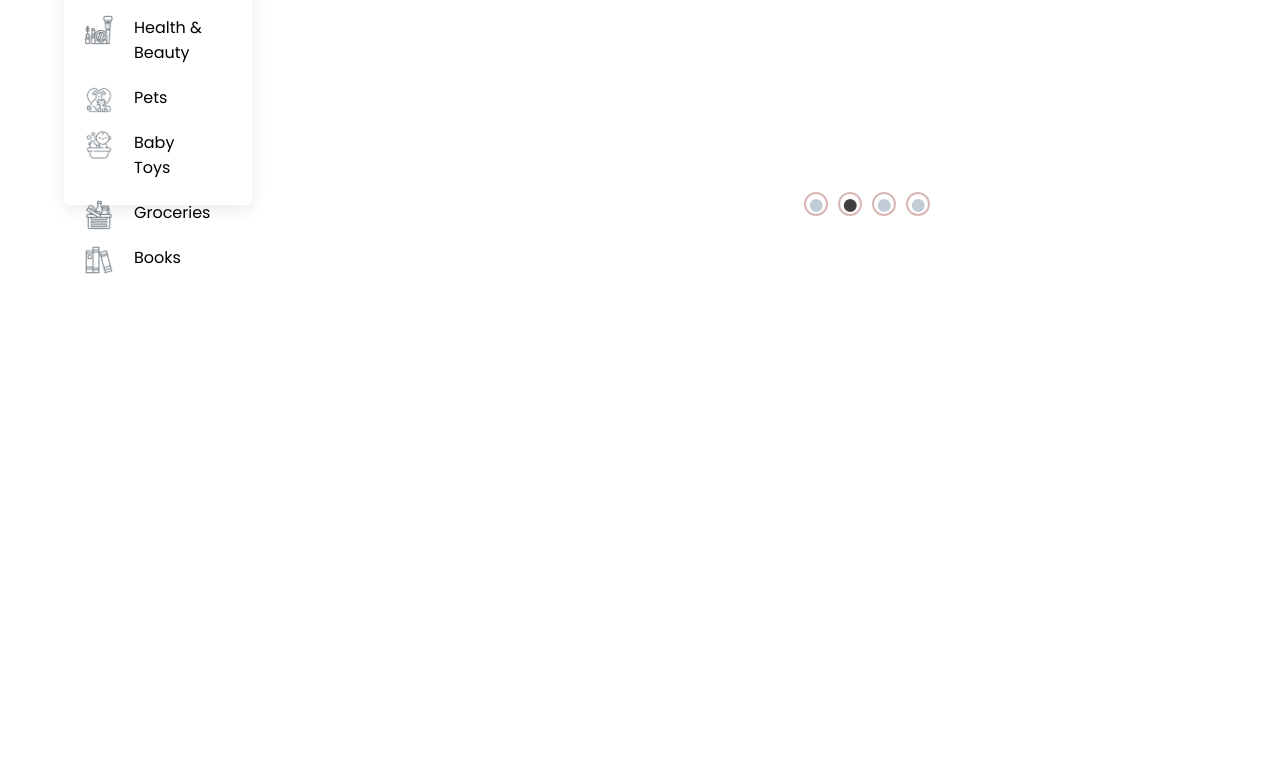
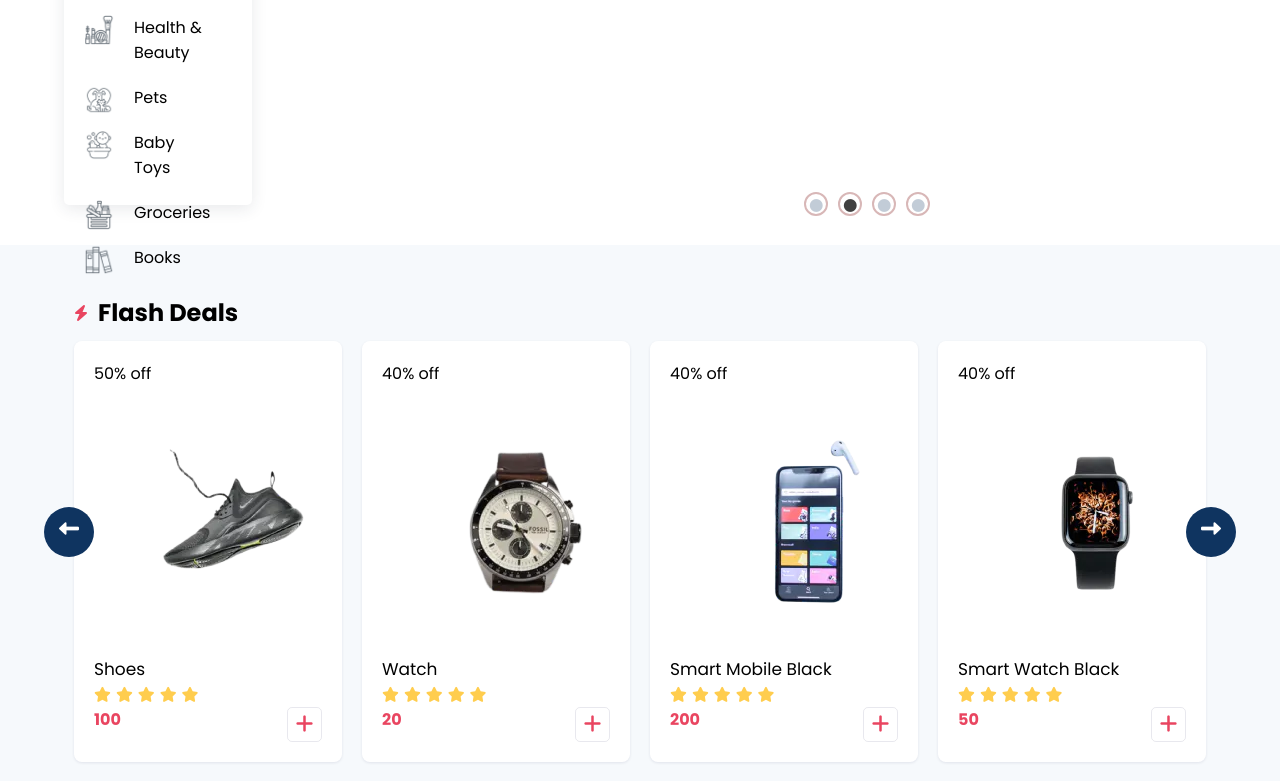
Before and after one commit to Sharif-Miah/React-ecommerce-site, a React (Create React App) app: page / in a window 1280 px wide. Shown: the part 533-1314 px from the top of the page. Before the commit the page ends 813 px from the top, so only its background shows below. Built offline with nearby package versions, Linux system fonts and the light colour scheme.

Commit message:
flashCard

```diff
--- a/src/App.css
+++ b/src/App.css
@@ -123,3 +123,125 @@ input, button{
 .mtop{
     margin-top: 40px;
 }
+
+/*-------FlashDeals------------*/
+
+.heading i{
+    color: #e94560;
+    margin: 10px;
+}
+
+/*-------product------------*/
+.product{
+    background: #fff;
+    padding: 20px;
+    position: relative;
+    border-radius: 8px;
+    box-shadow: rgb(3 0 71/9%) 0 1px 3px;
+    margin: 10px;
+}
+.product h3{
+    font-weight: 400;
+    font-size: 17px;
+}
+
+.product .rate i{
+    font-size: 15px;
+    color: #ffcd4e;
+    margin: 5px 5px 5px 0;
+}
+.product .price{
+    display: flex;
+    justify-content: space-between;
+    color: #e94560;
+}
+
+.product button{
+    background: none;
+    color: #e94560;
+    font-size: 20px;
+    border: 1px solid rgb(3 0 71/9%);
+    width: 35px;
+    height: 35px;
+    border-radius: 5px;
+    transition: 0.5;
+}
+
+.product button:hover{
+    cursor: pointer;
+    background: #e94560;
+    color: #fff;
+}
+
+.product-like{
+    position: absolute;
+    top: 0;
+    right: 0;
+    margin: 10px;
+    opacity: 0;
+    transition: 0.5s;
+}
+.product-like label{
+    background-color: #0f3460;
+    padding: 1px 10px;
+    font-size: 12px;
+    color: #fff;
+    border-radius: 50px;
+}
+
+.product-like i {
+    font-size: 20px;
+    margin: 10px 3px;
+}
+
+.product:hover .product-like{
+    opacity: 1;
+    cursor: pointer;
+}
+/*-------product------------*/
+
+
+
+/*-------product-btn------------*/
+.control-btn .next,
+.control-btn .prev{
+    position: absolute;
+    top: 40%;
+    width: 50px;
+    height: 50px;
+    line-height: 50px;
+    background: #0f3460;
+    border-radius: 50%;
+    transition: 0.5s;
+    z-index: 5;
+}
+
+.control-btn .prev{
+    left: -20px;
+}
+.control-btn .next{
+    right: -20px;
+}
+
+.control-btn .next i,
+.control-btn .prev i{
+    font-size: 20px;
+    transition: 0.5s;
+    color: #fff;
+}
+
+.control-btn .next:hover,
+.control-btn .prev:hover{
+    color: #fff;
+    background-color: #e94560;
+    cursor: pointer;
+}
+
+/*-------product-btn------------*/
+
+
+
+
+
+
+/*-------FlashDeals------------*/
--- a/src/App.js
+++ b/src/App.js
@@ -1,18 +1,43 @@
 import './App.css'
 import Header from './common/Header/Header';
 import Pages from '../src/pages/Pages';
+import Data from './component/flashDeals/Data';
 import {
   BrowserRouter as Router, Switch, Route} from "react-router-dom";
+import { useState } from 'react';
+import Cart from './common/cart/Cart';
 
 
 function App() {
+  // step1: fetch data from databage
+
+  const {productItems} = Data
+
+  const [cartItem, setCardItem] = useState([])
+
+  const addToCart = (product) => {
+    const productExit = cartItem.find((item) => item.id === product.id)
+
+    if(productExit){
+      setCardItem(cartItem.map((irem)=>
+      (irem.id === product.id ?
+        {...productExit, qty: productExit.qty+1}: irem)))
+    }else{
+      setCardItem([...cartItem, {...product, qty: 1}])
+    }
+
+  }
+
   return (
     <>
       <Router>
-        <Header/>
+        <Header cartItem={cartItem}/>
           <Switch>
               <Route path="/" exact>
-                <Pages />
+                <Pages productItems={productItems} addToCart={addToCart} />
+              </Route>
+              <Route path="/cart" exact>
+                <Cart cartItem={cartItem} addToCart={addToCart}/>
               </Route>
             </Switch>
     </Router>
--- a/src/common/Header/Header.jsx
+++ b/src/common/Header/Header.jsx
@@ -4,11 +4,11 @@ import Head from './Head'
 import Navbar from './Navbar'
 import Search from './Search'
 
-const Header = () => {
+const Header = ({cartItem}) => {
   return (
     <>
         <Head/>
-        <Search/>
+        <Search cartItem={cartItem} />
         <Navbar/>
     </>
   )
--- a/src/common/Header/Search.jsx
+++ b/src/common/Header/Search.jsx
@@ -1,8 +1,9 @@
 import React from 'react'
 import { Link } from 'react-router-dom'
 import logo from  '../../component/assets/images/logo.svg'
+import Cart from '../cart/Cart'
 
-const Search = () => {
+const Search = ({cartItem}) => {
 
     window.addEventListener('scroll', function(){
         const search = this.document.querySelector('.search')
@@ -28,7 +29,7 @@ const Search = () => {
                     <div className="cart">
                         <Link to='/cart'>
                             <i className='fa fa-shopping-bag icon-circle'></i>
-                            <span>0</span>
+                            <span>{cartItem.length === 0 ? '' : Cart.length}</span>
                         </Link>
                     </div>
                 </div>
--- /dev/null
+++ b/src/common/cart/Cart.jsx
@@ -0,0 +1,25 @@
+import React from 'react'
+
+const Cart = ({cartItem, addToCart}) => {
+  return (
+    <>
+        <section className='cart-item'>
+          <div className="container d_flex">
+            <div className="cart-details">
+              {cartItem.length === 0 && <h1 className='no-items product'>No Items are  Add  in Cart</h1>}
+              {cartItem.map((item) => {
+                const productQty = item.price * item.productQty
+                return(
+                  <div className="img">
+                    <img src={item.cover} alt="" />
+                  </div>
+                )
+              })}
+            </div>
+          </div>
+        </section>
+    </>
+  )
+}
+
+export default Cart;
--- /dev/null
+++ b/src/component/flashDeals/Data.js
@@ -0,0 +1,47 @@
+const Data = {
+    productItems: [
+      {
+        id: 1,
+        discount: 50,
+        cover: "./images/flash/flash-1.png",
+        name: "Shoes",
+        price: 100,
+      },
+      {
+        id: 2,
+        discount: 40,
+        cover: "./images/flash/flash-2.png",
+        name: "Watch",
+        price: 20,
+      },
+      {
+        id: 3,
+        discount: 40,
+        cover: "./images/flash/flash-3.png",
+        name: "Smart Mobile Black",
+        price: 200,
+      },
+      {
+        id: 4,
+        discount: 40,
+        cover: "./images/flash/flash-4.png",
+        name: "Smart Watch Black",
+        price: 50,
+      },
+      {
+        id: 5,
+        discount: 50,
+        cover: "./images/flash/flash-1.png",
+        name: "Shoes",
+        price: 100,
+      },
+      {
+        id: 6,
+        discount: 50,
+        cover: "./images/flash/flash-3.png",
+        name: "Shoes",
+        price: 100,
+      },
+    ],
+  }
+  export default Data
--- /dev/null
+++ b/src/component/flashDeals/FlashCard.jsx
@@ -0,0 +1,84 @@
+import React, { useState } from 'react';
+import Slider from "react-slick";
+
+const NextArrow = (props) => {
+    const {onClick} = props
+    return(
+        <div className='control-btn' onClick={onClick}>
+            <button className='next'>
+                <i className='fa fa-long-arrow-alt-right'></i>
+            </button>
+        </div>
+    )
+}
+const PrevArrow = (props) => {
+    const {onClick} = props
+    return(
+        <div className='control-btn' onClick={onClick}>
+            <button className='prev'>
+                <i className='fa fa-long-arrow-alt-left'></i>
+            </button>
+        </div>
+    )
+}
+
+const FlashCard = ({productItems, addToCart}) => {
+
+    const [count, setCount] = useState(0)
+    const incriment = () => {
+        setCount(count +1)
+    }
+
+    const settings = {
+        dots: false,
+        infinite: true,
+        speed: 500,
+        slidesToShow: 4,
+        slidesToScroll: 1,
+        nextArrow:  <NextArrow />,
+        prevArrow:  <PrevArrow />
+      };
+
+  return (
+    <>
+    <Slider {...settings}>
+    {
+        productItems.map((productItems) => {
+        return(
+            <div className="box">
+            <div className="product mtop">
+                <div className="img">
+                    <span className='discount'>{productItems.discount}% off</span>
+                    <img src={productItems.cover} alt="" />
+                    <div className="product-like">
+                        <label>0</label> <br />
+                        <i className='fa-regular fa-heart' onClick={incriment} ></i>
+                    </div>
+                </div>
+                <div className="product-details">
+                    <h3>{productItems.name}</h3>
+                    <div className="rate">
+                        <i className='fa fa-star'></i>
+                        <i className='fa fa-star'></i>
+                        <i className='fa fa-star'></i>
+                        <i className='fa fa-star'></i>
+                        <i className='fa fa-star'></i>
+                    </div>
+                    <div className="price">
+                        <h4>{productItems.price}</h4>
+                        <button onClick={()=> addToCart(productItems)}>
+                            <i className='fa fa-plus'></i>
+                        </button>
+                    </div>
+                </div>
+            </div>
+        </div>
+        )
+
+        })}
+        </Slider>
+    </>
+  )
+}
+
+export default FlashCard;
--- /dev/null
+++ b/src/component/flashDeals/FlashDeals.jsx
@@ -0,0 +1,20 @@
+import React from 'react'
+import FlashCard from './FlashCard'
+
+const FlashDeals = ({productItems, addToCart}) => {
+  return (
+    <>
+        <section className='flash background'>
+            <div className="container">
+                <div className="heading f_flex">
+                    <i className='fa fa-bolt'></i>
+                    <h1>Flash Deals</h1>
+                </div>
+                <FlashCard productItems={productItems} addToCart={addToCart}/>
+            </div>
+        </section>
+    </>
+  )
+}
+
+export default FlashDeals
--- a/src/component/mainpage/Home.css
+++ b/src/component/mainpage/Home.css
@@ -1,6 +1,9 @@
 
 .home{
     margin-top: 20px;
+}
+.main-section{
+    padding-bottom: 40px;
 }
 .homeSlide h1{
     font-size: 45px;
--- a/src/component/mainpage/Home.jsx
+++ b/src/component/mainpage/Home.jsx
@@ -9,7 +9,7 @@ const Home = () => {
   return (
 
         <section className='home'>
-          <div className="container d_flex ">
+          <div className="container main-section d_flex" >
 
             <div style={{width: "300px"}}> <Categories />
             </div>
--- a/src/pages/Pages.jsx
+++ b/src/pages/Pages.jsx
@@ -1,10 +1,12 @@
 import React from 'react'
+import FlashDeals from '../component/flashDeals/FlashDeals'
 import Home from '../component/mainpage/Home'
 
-const Pages = () => {
+const Pages = ({productItems, cartItem, addToCart}) => {
   return (
     <>
-        <Home/>
+        <Home cartItem={cartItem} />
+        <FlashDeals productItems={productItems}  addTOCart={addToCart}/>
     </>
   )
 }
```
Also changed, not shown: src/common/cart/style.css (added).
